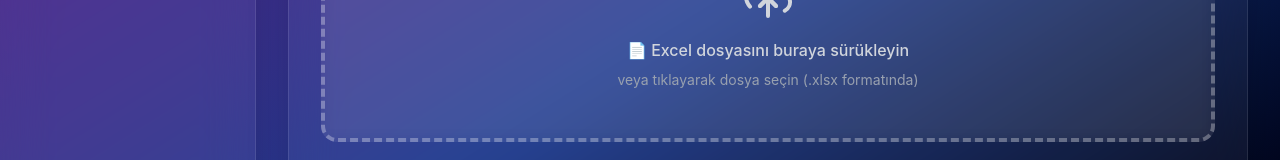
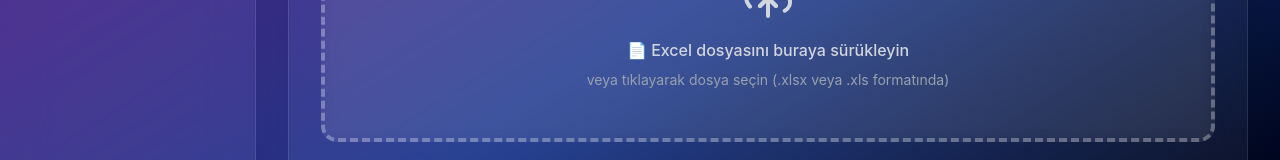
Before and after one commit to bsaygili/mini-stock-fe, a React (Vite) app: page /dashboard in a window 1280 px wide. Shown: the part 343-503 px from the top of the page. Built offline with nearby package versions, Linux system fonts and the light colour scheme.

Commit message:
fix: .xls formatı eklendi

```diff
--- a/src/components/FileUpload.tsx
+++ b/src/components/FileUpload.tsx
@@ -14,7 +14,13 @@
         onDragEnter: () => setDragActive(true),
         onDragLeave: () => setDragActive(false),
         multiple: false,
-        accept: { "application/vnd.openxmlformats-officedocument.spreadsheetml.sheet": [] },
+        // accept: {
+        //     "application/vnd.openxmlformats-officedocument.spreadsheetml.sheet": [], // .xlsx
+        //     "application/vnd.ms-excel": [], // .xls
+        // },
+        accept: {
+            "application/*": [".xls", ".xlsx"],
+        },
     });
 
     return (
@@ -28,7 +34,7 @@
                 📄 Excel dosyasını buraya sürükleyin
             </p>
             <p className={`text-center text-sm mt-2 transition-colors duration-300 ${dragActive ? "text-cyan-200" : "text-gray-400"}`}>
-                veya tıklayarak dosya seçin (.xlsx formatında)
+                veya tıklayarak dosya seçin (.xlsx veya .xls formatında)
             </p>
         </div>
     );
--- a/src/pages/DashboardPage.tsx
+++ b/src/pages/DashboardPage.tsx
@@ -40,9 +40,11 @@
     useEffect(() => {
         if (
             progressData?.status === "done" ||
-            progressData?.status === "failed"
+            progressData?.status === "error"
         ) {
             setStopPolling(true);
+            setFile(null)
+            setJobId(null)
         }
     }, [progressData]);
 
```
